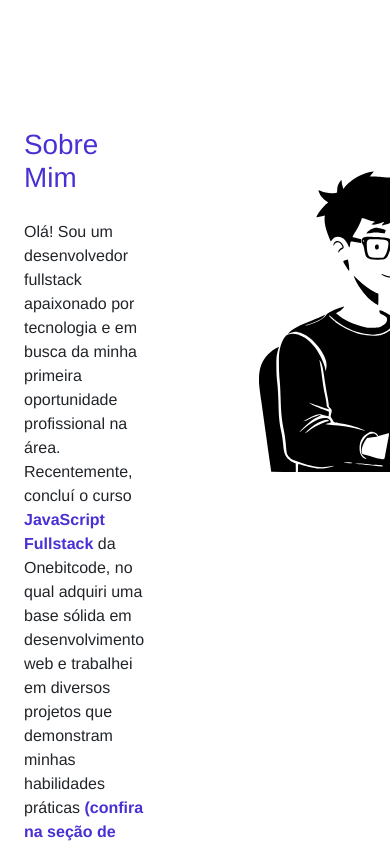
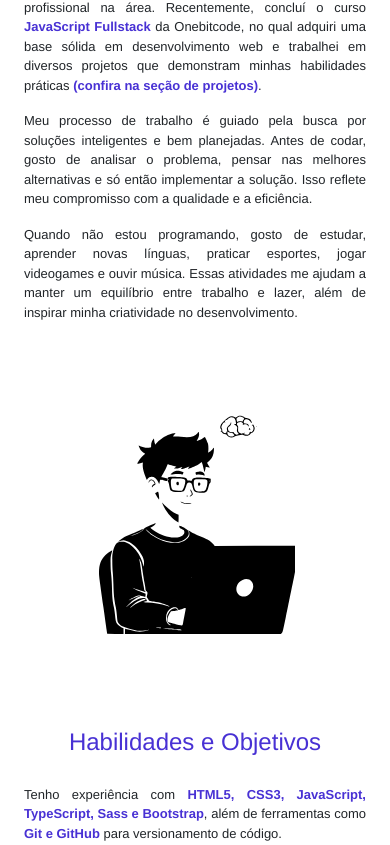
Before and after one commit to BernardoCerqueira/portfolio, a Next.js app: page / in a window 390 px wide. Shown: the part 1379-2224 px from the top of the page. Built offline with nearby package versions, Linux system fonts and the light colour scheme.

Commit message:
Responsividade - seção "Sobre Mim"

```diff
--- a/src/components/mainPage/PresentationSection/PresentationSection.module.scss
+++ b/src/components/mainPage/PresentationSection/PresentationSection.module.scss
@@ -7,27 +7,25 @@
     gap: 100px;
 }
 
+.highlight{
+    color: colors.$blue;
+    font-weight: bold;
+}
+
 .aboutMe{
     display: flex;
     gap: 80px;
-
-    .aboutMeTextDiv{
-        text-align: justify;
-    }
 
     .aboutMeTitle{
         margin-bottom: 25px;
         color: colors.$blue;
     }
-
     .aboutMeText{
-
+        text-align: justify;
     }
-
     .aboutMeImageDiv{
         width: fit-content;
     }
-
     .aboutMeImage{
         width: 300px;
     }
@@ -39,29 +37,120 @@
 
     .techStackTextDiv{
         order: 2;
-        text-align: justify;
     }
-
     .techStackTitle{
         margin-bottom: 25px;
         color: colors.$blue;
     }
-
     .techStackText{
-        color: black;
+        text-align: justify;
     }
-
     .techStackImageDiv{
         width: fit-content;
-        margin-top: -10px;
     }
-
     .techStackImage{
         height: 320px;
     }
 }
 
-.highlight{
-    color: colors.$blue;
-    font-weight: bold;
+@media screen and (max-width: 2000px) {
+    .presentationSection{
+        padding-top: 10vw;
+    }
+
+    .aboutMe{
+        .aboutMeTitle{
+            font-size: 32px;
+        }
+        .aboutMeText{
+            font-size: 15px;
+        }
+        .aboutMeImageDiv{
+            margin-top: -25px;
+        }
+    }
+
+    .techStack{
+        .techStackTitle{
+            font-size: 32px;
+        }
+        .techStackText{
+            font-size: 15px;
+        }
+    }
 }
+
+@media screen and (max-width: 1000px){
+    .presentationSection{
+        padding-bottom: 7vw;
+        padding-top: 7vw;
+    }
+
+    .aboutMe{
+        flex-direction: column;
+
+        .aboutMeImageDiv{
+            margin-top: 16px;
+            margin-bottom: 24px;
+        }
+    }
+
+    .techStack{
+        display: block;
+
+        .techStackImage{
+            display: none;
+        }
+    }
+}
+
+@media screen and (max-width: 767px){
+    .aboutMe{
+        .aboutMeTitle{
+            text-align: center;
+            margin-bottom: 25px;
+            font-size: 28px;
+        }
+        .aboutMeText{
+            font-size: 14px;
+        }
+        .aboutMeImage{
+            width: 200px;
+            margin: -4vw 0 -4vw 0;
+        }
+    }
+
+    .techStack{
+        .techStackTitle{
+            text-align: center;
+            margin-bottom: 28px;
+            font-size: 28px;
+        }
+        .techStackText{
+            font-size: 14px;
+        }
+    }
+}
+
+@media screen and (max-width: 390px) {
+    .aboutMe{
+        .aboutMeTitle{
+            font-size: 24px;
+        }
+        .aboutMeText{
+            font-size: 13px;
+        }
+        .aboutMeImage{
+            margin: -30px auto;
+        }
+    }
+
+    .techStack{
+        .techStackTitle{
+            font-size: 24px;
+        }
+        .techStackText{
+            font-size: 13px;
+        }
+    }
+}
--- a/src/components/mainPage/PresentationSection/index.tsx
+++ b/src/components/mainPage/PresentationSection/index.tsx
@@ -22,7 +22,6 @@ export default function PresentationSection() {
                     <img src="/programmer-art.svg" alt="A programmer coding..." className={styles.aboutMeImage} />
                 </Container>
             </Container>
-
             <Container className={styles.techStack}>
                 <Container className={styles.techStackTextDiv}>
                     <h1 className={styles.techStackTitle}>Habilidades e Objetivos
```
Also changed, not shown: planejamento.txt.
